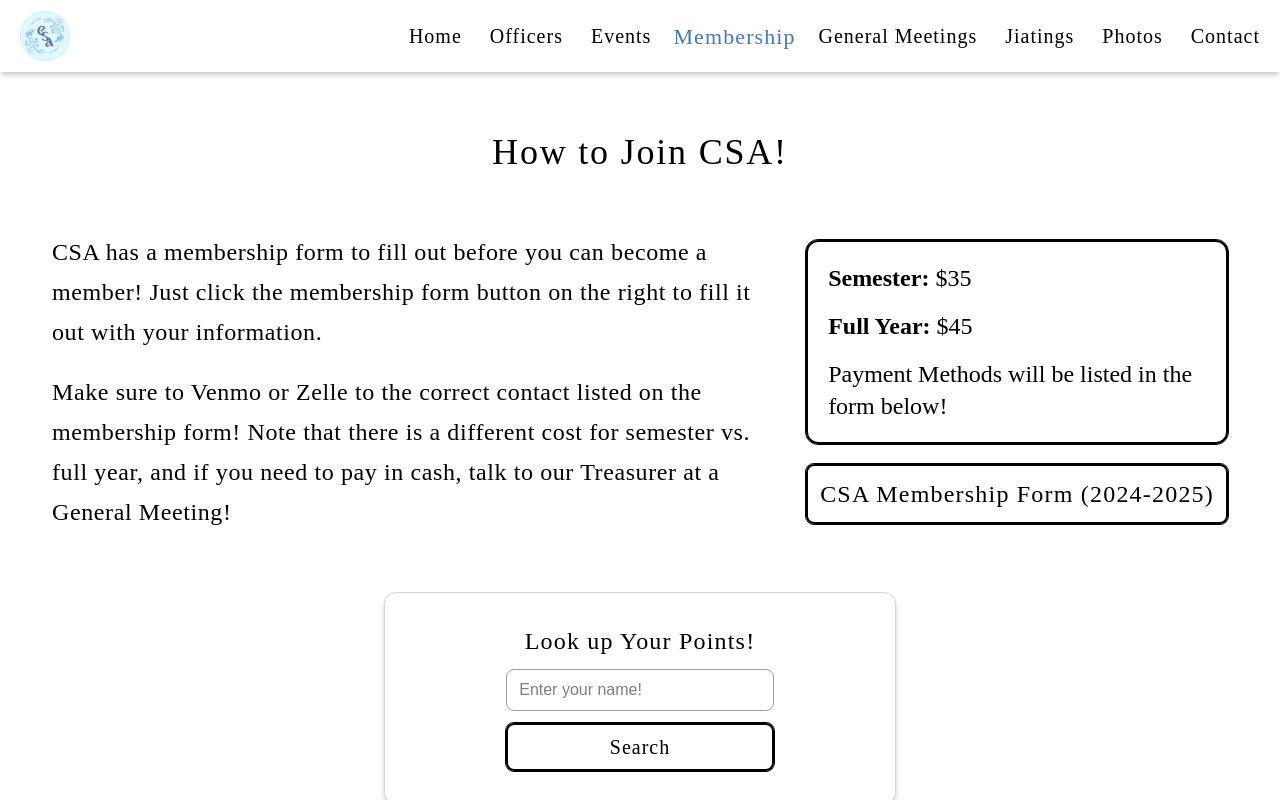
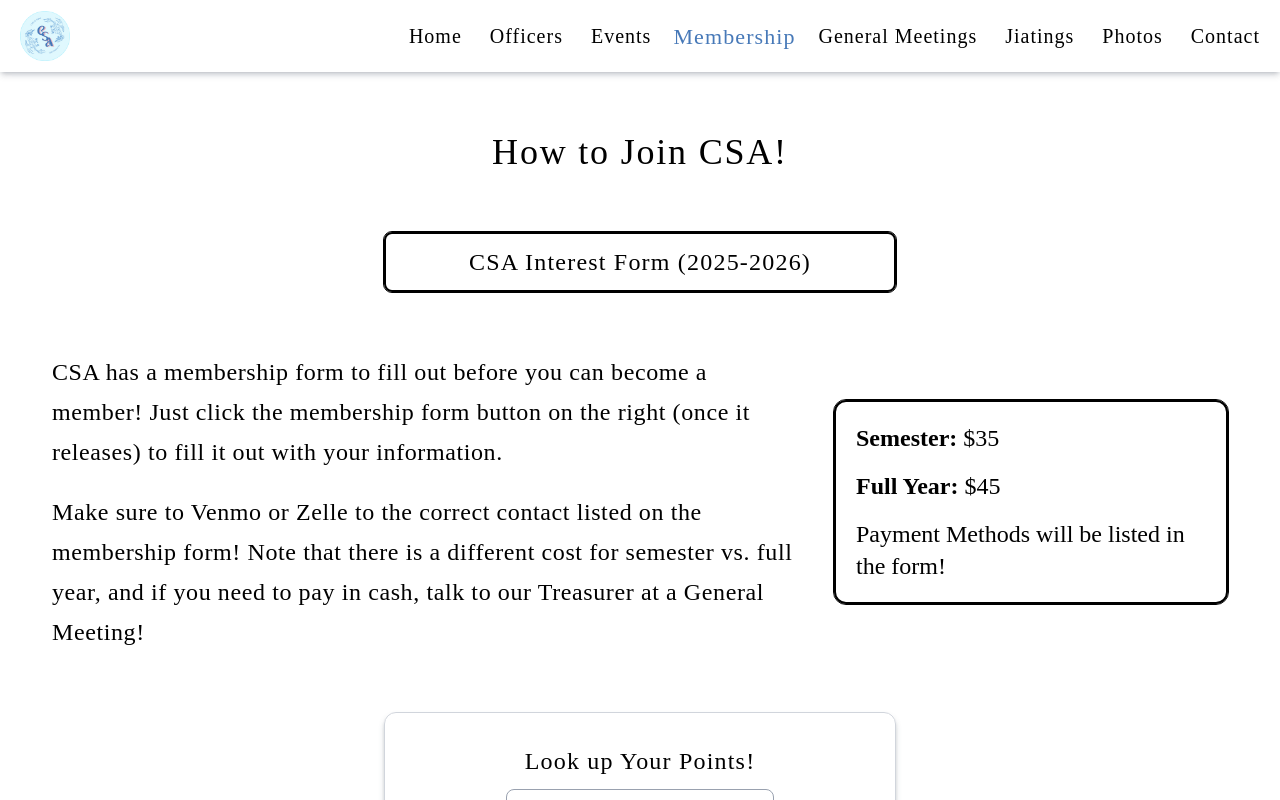
Before and after one commit to tamucsa/website, a Next.js app: page /membership in a window 1280 px wide. Built offline with nearby package versions, Linux system fonts and the light colour scheme; a web font is replaced by a local one.

Commit message:
added interest form

```diff
--- a/src/app/(nav-pages)/membership/page.tsx
+++ b/src/app/(nav-pages)/membership/page.tsx
@@ -7,10 +7,14 @@ const MembershipPage = () => {
     return (
         <div className='flex flex-col items-center gap-5 md:gap-15 mb-10 mx-13 md:mx-13'>
             <h1 className='container text-center font-primary tracking-wider text-3xl md:text-4xl mt-10 md:mt-15'>How to Join CSA!</h1>
+            <LinkButton href="https://forms.gle/De3cQX2uC17khfsB6" newTab={true}
+                        className="w-full md:w-lg text-nowrap text-xl md:text-2xl"
+                        text="CSA Interest Form (2025-2026)"
+                    />
             <div className='flex flex-col lg:flex-row items-center justify-center gap-5 md:gap-10'>
                 {/* Left Text */}
                 <div className="flex flex-col items-center justify-center font-secondary text-md md:text-2xl/10 tracking-wide gap-5">
-                    <p>CSA has a membership form to fill out before you can become a member! Just click the membership form button on the right to fill it out with your information.</p>
+                    <p>CSA has a membership form to fill out before you can become a member! Just click the membership form button on the right (once it releases) to fill it out with your information.</p>
                     <p> Make sure to Venmo or Zelle to the correct contact listed on the membership form! Note that there is a different cost for semester vs. full year, and if you need to pay in cash, talk to our Treasurer at a General Meeting!</p>
                 </div>
                 {/* Right Payment Info & Form */}
@@ -18,17 +22,18 @@ const MembershipPage = () => {
                     <div className="flex flex-col w-full outline outline-black rounded-xl font-secondary border-2 p-3 md:p-5 text-md md:text-2xl gap-1 md:gap-4">
                         <p className=""><b>Semester:</b> $35</p>
                         <p className=""><b>Full Year:</b> $45</p>
-                        <p className="">Payment Methods will be listed in the form below!</p>
+                        {/* <p className="">Payment Methods will be listed in the form below!</p> */}
+                        <p className="">Payment Methods will be listed in the form!</p>
                         {/*
                         <p className="text-nowrap"><b>Venmo:</b> <Link href="https://venmo.com/?txn=pay&recipients=Kody-Chu" className="underline">@Kody-Chu</Link></p>
                         <p className="text-nowrap"><b>Zelle:</b> 832-859-2588</p>
                         <p className="md:text-nowrap"><b>Cash:</b> Talk to our Treasurer at our General Meetings!</p>
                         */}
                     </div>
-                    <LinkButton href="https://docs.google.com/forms/d/e/1FAIpQLSe71PBHTionWEc17KzuQ0SiR-SwbS8g-wLPOSY4cOR0DR-CHA/viewform" newTab={true}
+                    {/* <LinkButton href="https://docs.google.com/forms/d/e/1FAIpQLSe71PBHTionWEc17KzuQ0SiR-SwbS8g-wLPOSY4cOR0DR-CHA/viewform" newTab={true}
                         className="w-full text-nowrap text-xl md:text-2xl"
                         text="CSA Membership Form (2024-2025)"
-                    />
+                    /> */}
                 </div>
             </div>
             <PointTracker />
```
